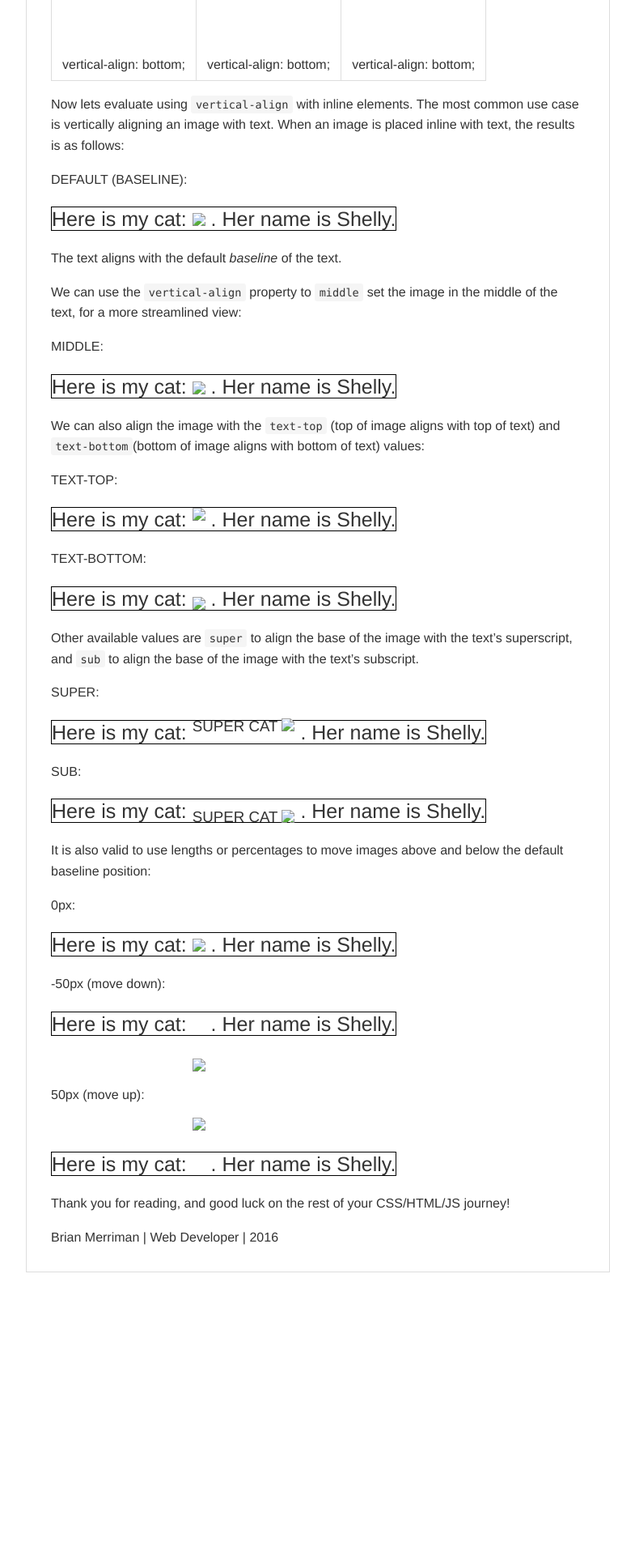
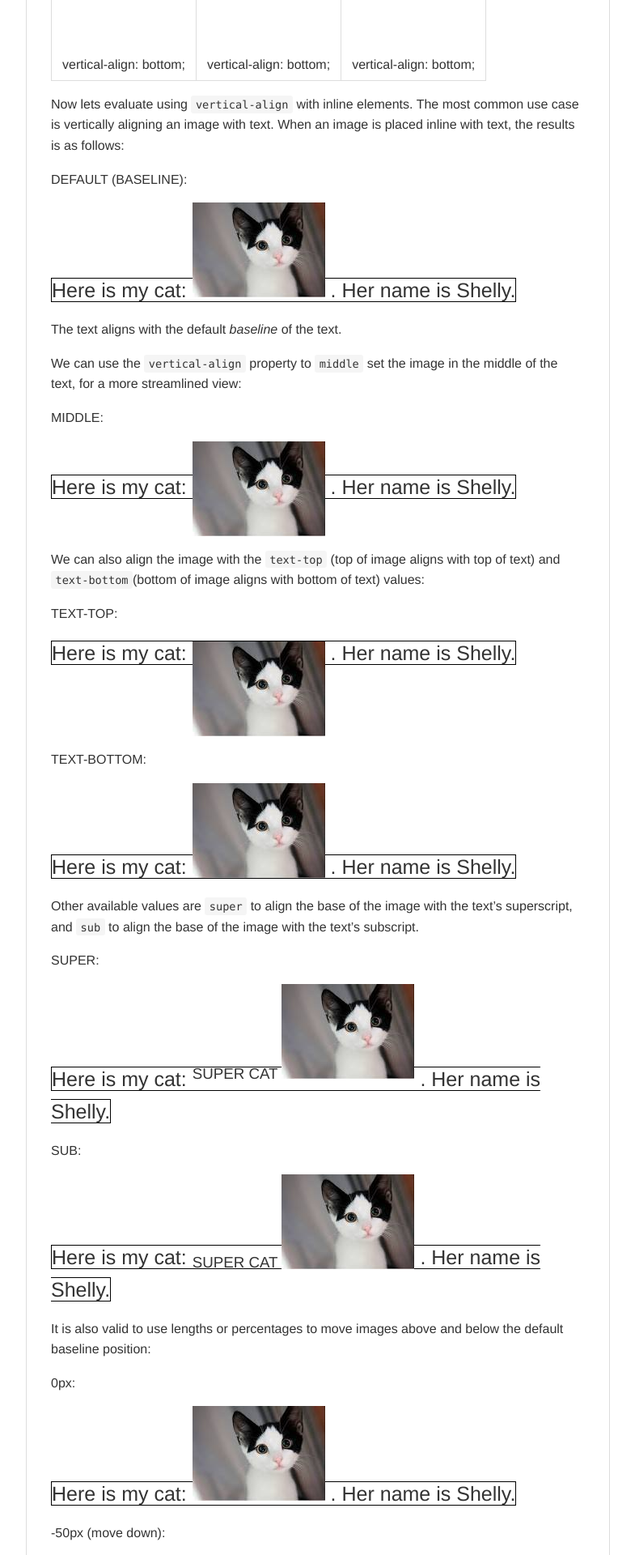
Before and after one commit to btmbtm/btmbtm.github.io, a Jekyll site: the page MDWork/MasteringCSS/q4.html, which Jekyll copies as it is, in a window 1280 px wide. Shown: the part 1407-3327 px from the top of the page at 81% size, without its empty margins (247-1032 px from the left). Built offline with Jekyll 4.4.1, drawn with Linux system fonts in a browser that asks for light colours; before the commit the page ends 2994 px from its top, so only the background shows below that.

Commit message:
Update q4.html

```diff
--- a/MDWork/MasteringCSS/q4.html
+++ b/MDWork/MasteringCSS/q4.html
@@ -1101,27 +1101,27 @@ property to either <code>top</code>, <code>middle</code>, or <code>bottom</code>
 
 <p>Now lets evaluate using <code>vertical-align</code> with inline elements. The most common use case is vertically aligning an image with text. When an image is placed inline with text, the results is as follows: </p>
 <p>DEFAULT (BASELINE):</p>
-<p><span style="font-size: 25px; border: 1px solid black;">Here is my cat: <img src="/home/btmbtm/MDMain/Workspace/moderndeveloper-students/coursework-btmbtm/Course-06-Mastering-JavaScript-and-Modern-Web-Development/Chapter-4-Mastering-CSS/cat.jpeg" style="vertical-align: baseline;"> . Her name is Shelly.</span></p>
+<p><span style="font-size: 25px; border: 1px solid black;">Here is my cat: <img src="cat.jpeg" style="vertical-align: baseline;"> . Her name is Shelly.</span></p>
 <p>The text aligns with the default <em>baseline</em> of the text. </p>
 <p>We can use the <code>vertical-align</code> property to <code>middle</code> set the image in the middle of the text, for a more streamlined view: </p>
 <p>MIDDLE: </p>
-<p><span style="font-size: 25px; border: 1px solid black;">Here is my cat: <img src="/home/btmbtm/MDMain/Workspace/moderndeveloper-students/coursework-btmbtm/Course-06-Mastering-JavaScript-and-Modern-Web-Development/Chapter-4-Mastering-CSS/cat.jpeg" style="vertical-align: middle"> . Her name is Shelly.</span></p>
+<p><span style="font-size: 25px; border: 1px solid black;">Here is my cat: <img src="cat.jpeg" style="vertical-align: middle"> . Her name is Shelly.</span></p>
 <p>We can also align the image with the <code>text-top</code> (top of image aligns with top of text) and <code>text-bottom</code>(bottom of image aligns with bottom of text) values: </p>
 <p>TEXT-TOP:</p>
-<p><span style="font-size: 25px; border: 1px solid black;">Here is my cat: <img src="/home/btmbtm/MDMain/Workspace/moderndeveloper-students/coursework-btmbtm/Course-06-Mastering-JavaScript-and-Modern-Web-Development/Chapter-4-Mastering-CSS/cat.jpeg" style="vertical-align: text-top"> . Her name is Shelly.</span></p>
+<p><span style="font-size: 25px; border: 1px solid black;">Here is my cat: <img src="cat.jpeg" style="vertical-align: text-top"> . Her name is Shelly.</span></p>
 <p>TEXT-BOTTOM:</p>
-<p><span style="font-size: 25px; border: 1px solid black;">Here is my cat: <img src="/home/btmbtm/MDMain/Workspace/moderndeveloper-students/coursework-btmbtm/Course-06-Mastering-JavaScript-and-Modern-Web-Development/Chapter-4-Mastering-CSS/cat.jpeg" style="vertical-align: text-bottom"> . Her name is Shelly.</span></p>
+<p><span style="font-size: 25px; border: 1px solid black;">Here is my cat: <img src="cat.jpeg" style="vertical-align: text-bottom"> . Her name is Shelly.</span></p>
 <p>Other available values are <code>super</code> to align the base of the image with the text&rsquo;s superscript, and <code>sub</code> to align the base of the image with the text&rsquo;s subscript. </p>
 <p>SUPER:</p>
-<p><span style="font-size: 25px; border: 1px solid black;">Here is my cat: <sup> SUPER CAT </sup><img src="/home/btmbtm/MDMain/Workspace/moderndeveloper-students/coursework-btmbtm/Course-06-Mastering-JavaScript-and-Modern-Web-Development/Chapter-4-Mastering-CSS/cat.jpeg" style="vertical-align: super"> . Her name is Shelly.</span></p>
+<p><span style="font-size: 25px; border: 1px solid black;">Here is my cat: <sup> SUPER CAT </sup><img src="cat.jpeg" style="vertical-align: super"> . Her name is Shelly.</span></p>
 <p>SUB:</p>
-<p><span style="font-size: 25px; border: 1px solid black;">Here is my cat: <sub> SUPER CAT </sub><img src="/home/btmbtm/MDMain/Workspace/moderndeveloper-students/coursework-btmbtm/Course-06-Mastering-JavaScript-and-Modern-Web-Development/Chapter-4-Mastering-CSS/cat.jpeg" style="vertical-align: sub"> . Her name is Shelly.</span></p>
+<p><span style="font-size: 25px; border: 1px solid black;">Here is my cat: <sub> SUPER CAT </sub><img src="cat.jpeg" style="vertical-align: sub"> . Her name is Shelly.</span></p>
 <p>It is also valid to use lengths or percentages to move images above and below the default baseline position: </p>
 <p>0px: </p>
-<p><span style="font-size: 25px; border: 1px solid black;">Here is my cat: <img src="/home/btmbtm/MDMain/Workspace/moderndeveloper-students/coursework-btmbtm/Course-06-Mastering-JavaScript-and-Modern-Web-Development/Chapter-4-Mastering-CSS/cat.jpeg" style="vertical-align: 0px"> . Her name is Shelly.</span></p>
+<p><span style="font-size: 25px; border: 1px solid black;">Here is my cat: <img src="cat.jpeg" style="vertical-align: 0px"> . Her name is Shelly.</span></p>
 <p>-50px (move down):</p>
-<p><span style="font-size: 25px; border: 1px solid black;">Here is my cat: <img src="/home/btmbtm/MDMain/Workspace/moderndeveloper-students/coursework-btmbtm/Course-06-Mastering-JavaScript-and-Modern-Web-Development/Chapter-4-Mastering-CSS/cat.jpeg" style="vertical-align: -50px"> . Her name is Shelly.</span></p>
+<p><span style="font-size: 25px; border: 1px solid black;">Here is my cat: <img src="cat.jpeg" style="vertical-align: -50px"> . Her name is Shelly.</span></p>
 <p>50px (move up):</p>
-<p><span style="font-size: 25px; border: 1px solid black;">Here is my cat: <img src="/home/btmbtm/MDMain/Workspace/moderndeveloper-students/coursework-btmbtm/Course-06-Mastering-JavaScript-and-Modern-Web-Development/Chapter-4-Mastering-CSS/cat.jpeg" style="vertical-align: 50px"> . Her name is Shelly.</span></p>
+<p><span style="font-size: 25px; border: 1px solid black;">Here is my cat: <img src="cat.jpeg" style="vertical-align: 50px"> . Her name is Shelly.</span></p>
 <p>Thank you for reading, and good luck on the rest of your CSS/HTML/JS journey!</p>
 <p>Brian Merriman | Web Developer | 2016</p></article></body></html>
```
